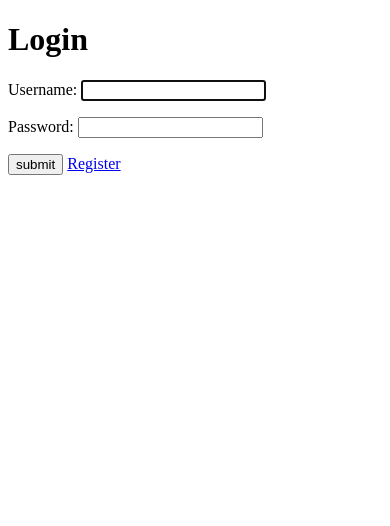
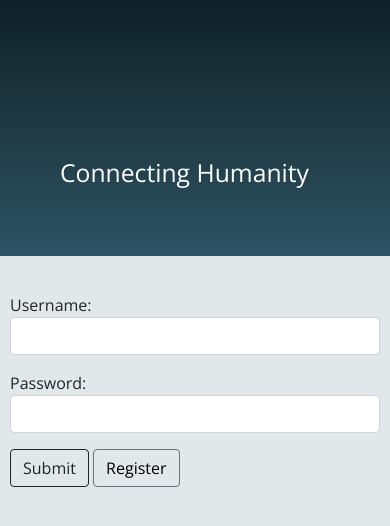
Before and after one commit to shahshreyans/Connecting-Humanity, a Django app: page /login/ in a window 390 px wide. Shown: the top 526 px of the page. Run offline with Django 3.2, Linux system fonts and the light colour scheme.

Commit message:
Search functionality add,Design of Login page

```diff
--- a/ngopages/forms.py
+++ b/ngopages/forms.py
@@ -1,5 +1,5 @@
 from django import forms
-from django.contrib.auth.forms import UserCreationForm
+from django.contrib.auth.forms import UserCreationForm, AuthenticationForm
 from django.forms import DateInput, TimeInput
 from .models import NgoActivityModel, RegisterNgoModel
 
@@ -24,5 +24,20 @@ class NgoActivityForm(forms.ModelForm):
 class EditNgoProfileForm(forms.ModelForm):
     class Meta:
         model = RegisterNgoModel
-        fields = ['ngo_name', 'email', 'address', 'city', 'state', 'contact_number', 'website','ngo_logo' ,'category', 'mission',
+        fields = ['ngo_name', 'email', 'address', 'city', 'state', 'contact_number', 'website', 'ngo_logo', 'category',
+                  'mission',
                   'paypal_account', 'bank_name', 'bank_account_number', 'bank_ifsc_code', ]
+
+
+class UserLoginForm(AuthenticationForm):
+    def __init__(self, *args, **kwargs):
+        super(UserLoginForm, self).__init__(*args, **kwargs)
+
+    username = forms.CharField(widget=forms.TextInput(
+        attrs={'class': 'form-control','id': 'username'}))
+    password = forms.CharField(widget=forms.PasswordInput(
+        attrs={
+            'class': 'form-control',
+            'id': 'password',
+        }
+    ))
--- /dev/null
+++ b/ngopages/templates/base.html
@@ -0,0 +1,29 @@
+<!DOCTYPE html>
+<html lang="en">
+<head>
+    <meta charset="UTF-8">
+    <meta name="viewport" content="width=device-width, initial-scale=1">
+    <!-- Bootstrap css-->
+    <link href="https://cdn.jsdelivr.net/npm/bootstrap@5.0.1/dist/css/bootstrap.min.css" rel="stylesheet" integrity="sha384-+0n0xVW2eSR5OomGNYDnhzAbDsOXxcvSN1TPprVMTNDbiYZCxYbOOl7+AMvyTG2x" crossorigin="anonymous">
+    <!-- Google Font-->
+    <link rel="preconnect" href="https://fonts.gstatic.com">
+    <link href="https://fonts.googleapis.com/css2?family=Open+Sans&display=swap" rel="stylesheet">
+    <title>Connecting Humanity</title>
+
+    <style>
+    body{
+           background-color:#E2E7EA;
+           font-family: 'Open Sans', sans-serif;
+        }
+    </style>
+    {% block mycss %}
+    {% endblock mycss%}
+</head>
+<body>
+
+{% block content %}
+{% endblock content %}
+<!-- Bootstrap Javascript-->
+<script src="https://cdn.jsdelivr.net/npm/bootstrap@5.0.1/dist/js/bootstrap.bundle.min.js" integrity="sha384-gtEjrD/SeCtmISkJkNUaaKMoLD0//ElJ19smozuHV6z3Iehds+3Ulb9Bn9Plx0x4" crossorigin="anonymous"></script>
+</body>
+</html>
--- a/ngopages/templates/login.html
+++ b/ngopages/templates/login.html
@@ -1,16 +1,39 @@
-<!DOCTYPE html>
-<html lang="en">
-<head>
-    <meta charset="UTF-8">
-    <title>Login</title>
-</head>
-<body>
-<h1>Login</h1>
-<form method="post">
-    {% csrf_token %}
-    {{form.as_p}}
-    <input type="submit" value="submit">
-    <a href="{% url 'ngopages:register'%}">Register</a>
-</form>
-</body>
-</html>
+{% extends 'base.html' %}
+{% load static%}
+{% block mycss%}
+<link rel="stylesheet" href="{% static '/css/loginpage.css' %}">
+{% endblock mycss%}
+
+{% block content%}
+<div class="sidenav">
+         <div class="login-main-text">
+             <h2>Connecting Humanity</h2>
+         </div>
+</div>
+<div class="main">
+    <div class="col-md-6 col-sm-12">
+        <div class="login-form">
+            <form method="post">
+                {% csrf_token %}
+                {{form.as_p}}
+                {% if form.errors %}
+                    {% for field in form %}
+                        {% for error in field.errors %}
+                        <div class="alert alert-danger">
+                        <strong>{{ error|escape }}</strong>
+                        </div>
+                    {% endfor %}
+                {% endfor %}
+                {% for error in form.non_field_errors %}
+                    <div class="alert alert-danger">
+                    <strong>{{ error|escape }}</strong>
+                    </div>
+                {% endfor %}
+                {% endif %}
+                <button type="submit" class="btn btn-outline-dark">Submit</button>
+                <button class="btn btn-outline-secondary"><a href="{% url 'ngopages:register'%}"> Register</a></button>
+                </form>
+        </div>
+    </div>
+</div>
+{% endblock content%}
--- a/ngopages/templates/povertycare.html
+++ b/ngopages/templates/povertycare.html
@@ -1,10 +1,14 @@
-<!DOCTYPE html>
+ <!DOCTYPE html>
 <html lang="en">
 <head>
     <meta charset="UTF-8">
     <title>Poverty care</title>
 </head>
 <body>
+<form method="GET" >
+    <input type="text" name="search-area" value="{{search_input}}">
+    <input type="submit" value="search">
+</form>
 <table cellpadding="1.5px" padding="1.5px" border="2px">
     <thead>
     <th>NGO Name</th>
--- a/ngopages/views.py
+++ b/ngopages/views.py
@@ -6,7 +6,7 @@ from django.shortcuts import redirect
 from django.urls import reverse_lazy
 from django.views.generic import FormView, ListView, CreateView, UpdateView, DeleteView, TemplateView, DetailView
 
-from .forms import RegisterNgoForm, NgoActivityForm, EditNgoProfileForm
+from .forms import *
 from .models import NgoActivityModel, RegisterNgoModel
 
 
@@ -64,7 +64,7 @@ class DeleteActivityview(LoginRequiredMixin, DeleteView):
 
 class Loginview(LoginView):
     template_name = 'login.html'
-    fields = '__all__'
+    authentication_form = UserLoginForm
     redirect_authenticated_user = True
 
     def get_success_url(self):
@@ -105,6 +105,10 @@ class Povertycareview(ListView):
     def get_context_data(self, **kwargs):
         context = super().get_context_data(**kwargs)
         context['ngos'] = context['ngos'].filter(category='No Poverty')
+        search_input = self.request.GET.get('search-area') or ''
+        if search_input:
+            context['ngos'] = context['ngos'].filter(ngo_name__startswith = search_input)
+        context['search_input'] = search_input
         return context
 
 
--- /dev/null
+++ b/static/css/loginpage.css
@@ -0,0 +1,93 @@
+.main-head{
+    height: 150px;
+    background: #FFF;
+
+}
+
+.sidenav {
+    height: 100%;
+    background: linear-gradient(to bottom, #0f2027, #203a43, #2c5364);
+    overflow-x: hidden;
+    padding-top: 20px;
+}
+
+
+.main {
+    padding: 0px 10px;
+}
+
+@media screen and (max-height: 450px) {
+    .sidenav {padding-top: 15px;}
+}
+
+@media screen and (max-width: 450px) {
+    .login-form{
+        margin-top: 10%;
+    }
+
+    .register-form{
+        margin-top: 10%;
+    }
+}
+
+@media screen and (min-width: 768px){
+    .main{
+        margin-left: 40%;
+    }
+
+    .sidenav{
+        width: 40%;
+        position: fixed;
+        z-index: 1;
+        top: 0;
+        left: 0;
+    }
+
+    .login-form{
+        margin-top: 80%;
+    }
+
+    .register-form{
+        margin-top: 20%;
+    }
+}
+
+
+.login-main-text{
+    margin-top: 20%;
+    padding: 60px;
+    color: #fff;
+}
+
+.login-main-text h2{
+    font-weight: 300;
+}
+
+.btn-black{
+    background-color: #000;
+    color: #fff;
+}
+a{
+   color:black;
+   text-decoration:none;
+}
+a:hover{
+    color:black;
+    text-decoration:none;
+}
+.btn:hover{
+box-shadow: 10px 10px 23px -6px rgba(0,0,0,0.6);
+-webkit-box-shadow: 10px 10px 23px -6px rgba(0,0,0,0.6);
+-moz-box-shadow: 10px 10px 23px -6px rgba(0,0,0,0.6);
+}
+.form-control{
+  background-color: C4C4C4
+}
+.form-control:focus{
+    background-color: #787777;
+    color:	#DCDCDC ;
+    border-color: #0000;
+    box-shadow: -2px -1px 10px 1px rgba(0,0,0,0.39);
+-webkit-box-shadow: -2px -1px 10px 1px rgba(0,0,0,0.39);
+-moz-box-shadow: -2px -1px 10px 1px rgba(0,0,0,0.39);
+}
```
Also changed, not shown: db.sqlite3, static/images/loginbackground.jpg (added).
